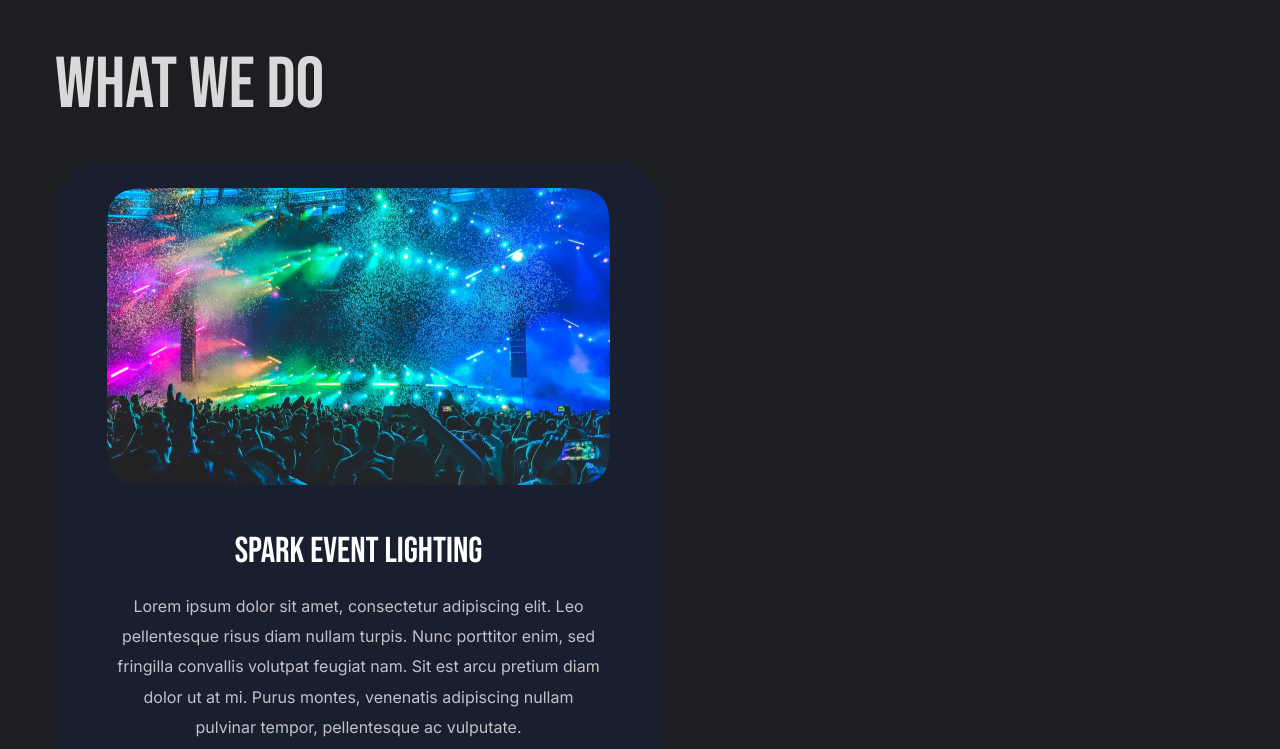
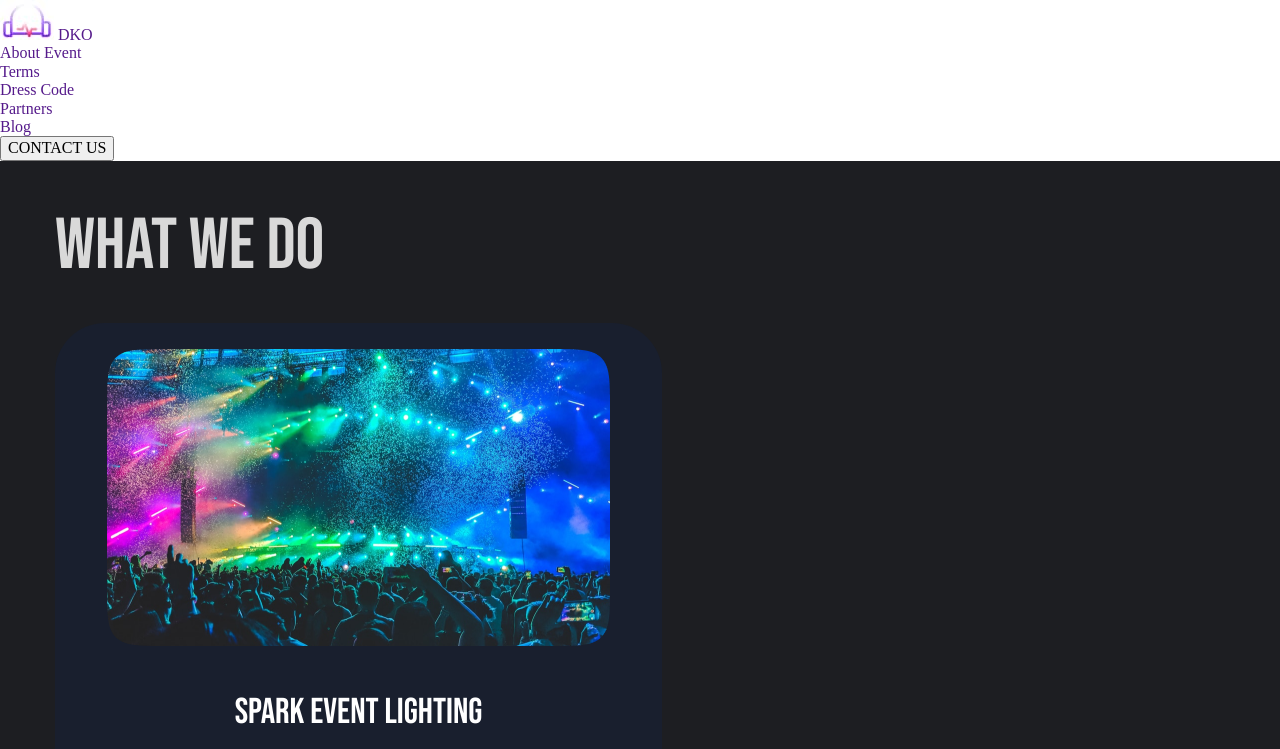
Before and after one commit to AllaKaplia/DKO, a plain HTML site: page index.html in a window 1280 px wide. Shown: the top 749 px of the page. Drawn offline with nearby package versions, Linux system fonts and the light colour scheme.

Commit message:
Update index.html

```diff
--- a/index.html
+++ b/index.html
@@ -11,6 +11,20 @@
 </head>
 <body>
     <header class="page-header">
+        <div class="container">
+            <a href="" class="logo">
+                <img srcset="./img/logo/logo.jpg 1x, ./img/logo/logo@2x.jpg 2x" src="./img/logo/logo.jpg" alt="logo">
+                <span class="logo-text">DKO</span>
+            </a>
+            <ul class="nav-page">
+                <li class="nav-items"><a href="" class="nav-link">About Event</a></li>
+                <li class="nav-items"><a href="" class="nav-link">Terms</a></li>
+                <li class="nav-items"><a href="" class="nav-link">Dress Code</a></li>
+                <li class="nav-items"><a href="" class="nav-link">Partners</a></li>
+                <li class="nav-items"><a href="" class="nav-link">Blog</a></li>
+            </ul>
+            <button   button class="button-header">CONTACT US</button>
+        </div>
     </header>
     <main>
         <section class="what">
```
